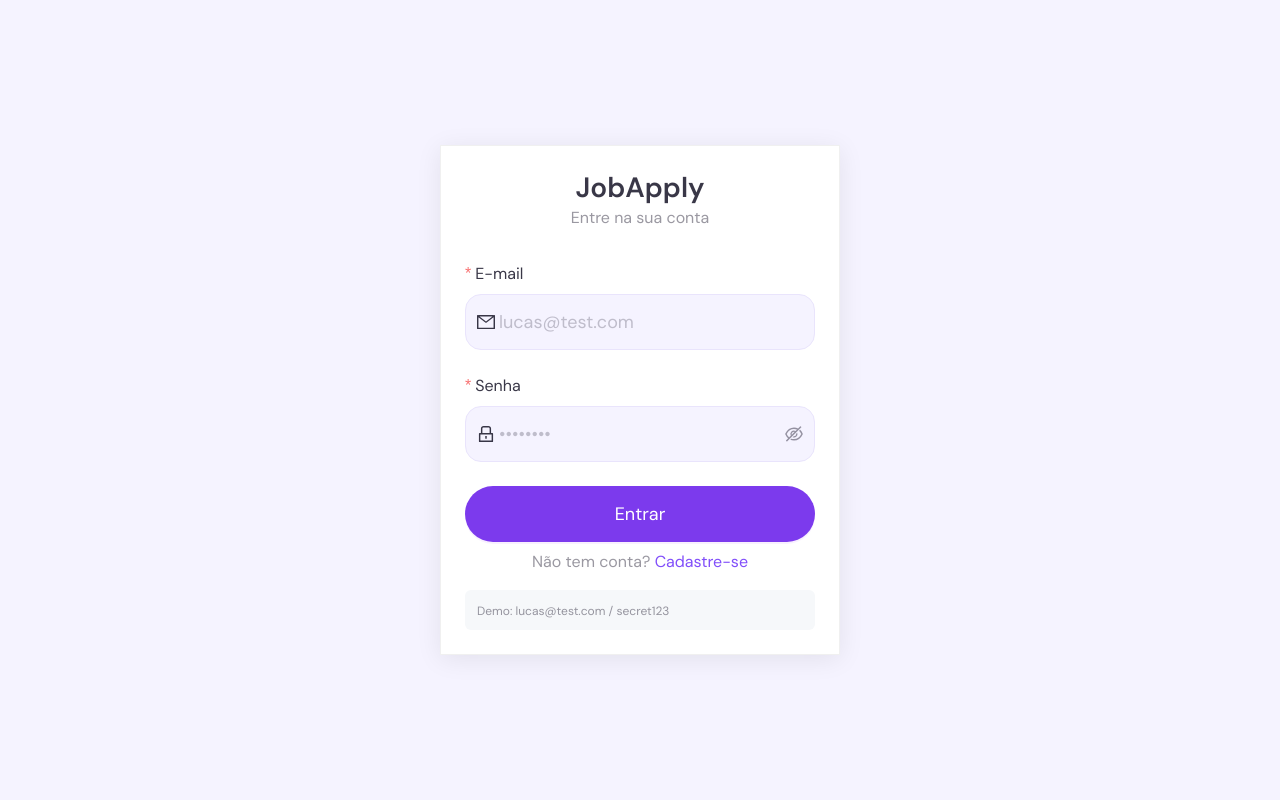
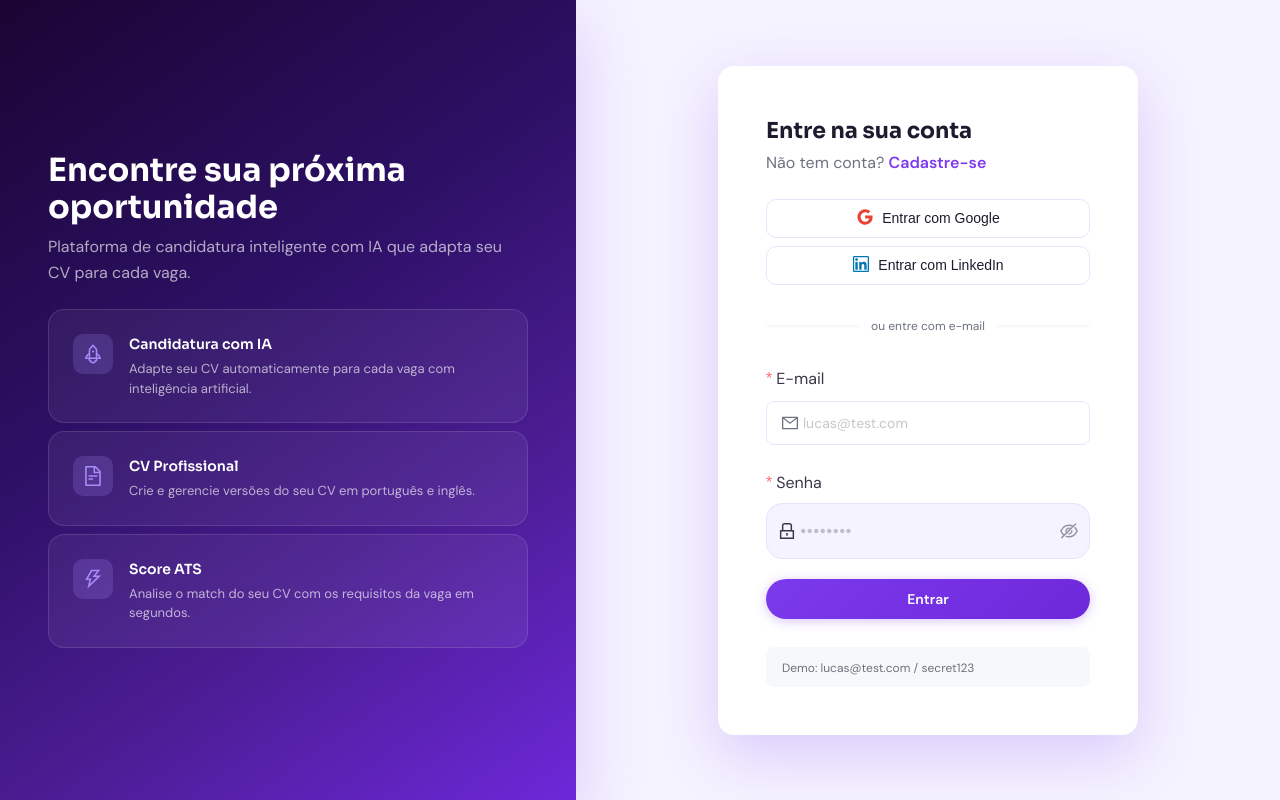
Before and after one commit to LMansoldo/jobapply, a React (Vite) app in the folder apps/jobapply-app/: page /login in a window 1280 px wide. Built offline with nearby package versions, Linux system fonts and the light colour scheme; no server answers.

Commit message:
refactor(Auth): refactor LoginPage to match landing-auth mockup

```diff
--- a/apps/jobapply-app/src/presentation/pages/LoginPage.tsx
+++ b/apps/jobapply-app/src/presentation/pages/LoginPage.tsx
@@ -1,23 +1,44 @@
 import { useState } from 'react'
-import { MailOutlined, LockOutlined } from '@ant-design/icons'
+import { MailOutlined, LockOutlined, RocketOutlined, FileTextOutlined, ThunderboltOutlined } from '@ant-design/icons'
 import { Link, useNavigate } from 'react-router-dom'
 import { useTranslation } from 'react-i18next'
 import { useAntApp } from '../../components/AntApp'
-import { Button } from '../../components/Button'
-import { Card } from '../../components/Card'
 import { Form, FormItem } from '../../components/Form'
-import { Input, InputPassword } from '../../components/Input'
-import { Text, Title } from '../../components/Typography'
+import { InputPassword } from '../../components/Input'
 import { useAuth } from '../../application/providers/AuthProvider'
 import { login as loginService } from '../../infrastructure/repositories/authRepository'
+import { AuthLayout } from '../../design-system/auth/AuthLayout'
+import { FeatureCard } from '../../design-system/auth/FeatureCard'
+import { SocialLoginBtn } from '../../design-system/auth/SocialLoginBtn'
+import { DSButton } from '../../design-system/primitives/DSButton'
+import { DSInput } from '../../design-system/primitives/DSInput'
 import { Colors } from '../../styles/theme/colors'
-import { FontSize } from '../../styles/theme/typography'
+import { FontFamily, FontWeight, FontSize } from '../../styles/theme/typography'
 import { Spacing } from '../../styles/theme/spacing'
+import { Divider } from '../../components/Divider'
 
 interface LoginForm {
   email: string
   password: string
 }
+
+const LEFT_PANEL = (
+  <div style={{ display: 'flex', flexDirection: 'column', gap: Spacing.lg }}>
+    <div>
+      <h1 style={{ fontFamily: FontFamily.heading, color: Colors.white, fontSize: '3.2rem', margin: '0 0 0.8rem', fontWeight: FontWeight.bold, lineHeight: 1.15 }}>
+        Encontre sua próxima<br />oportunidade
+      </h1>
+      <p style={{ color: 'rgba(255,255,255,0.65)', fontSize: FontSize.base, margin: 0, lineHeight: 1.6 }}>
+        Plataforma de candidatura inteligente com IA que adapta seu CV para cada vaga.
+      </p>
+    </div>
+    <div style={{ display: 'flex', flexDirection: 'column', gap: Spacing.sm }}>
+      <FeatureCard icon={<RocketOutlined />} title="Candidatura com IA" description="Adapte seu CV automaticamente para cada vaga com inteligência artificial." />
+      <FeatureCard icon={<FileTextOutlined />} title="CV Profissional" description="Crie e gerencie versões do seu CV em português e inglês." />
+      <FeatureCard icon={<ThunderboltOutlined />} title="Score ATS" description="Analise o match do seu CV com os requisitos da vaga em segundos." />
+    </div>
+  </div>
+)
 
 export default function LoginPage() {
   const [loading, setLoading] = useState(false)
@@ -43,24 +64,26 @@ export default function LoginPage() {
     }
   }
 
-  return (
-    <div
-      style={{
-        minHeight: '100vh',
-        display: 'flex',
-        alignItems: 'center',
-        justifyContent: 'center',
-        background: Colors.pageBg,
-        padding: `${Spacing.lg} ${Spacing.md}`,
-      }}
-    >
-      <Card style={{ width: '100%', maxWidth: Spacing.sidebarWidth, boxShadow: `0 0.4rem 2.4rem ${Colors.shadowMd}` }}>
-        <div style={{ textAlign: 'center', marginBottom: Spacing.xl }}>
-          <Title level={3} style={{ margin: 0 }}>
-            {t('auth.appName')}
-          </Title>
-          <Text type="secondary">{t('auth.loginTitle')}</Text>
+  const RIGHT_PANEL = (
+    <div style={{ display: 'flex', flexDirection: 'column', gap: Spacing.md }}>
+      <div style={{ marginBottom: Spacing.sm }}>
+        <h2 style={{ fontFamily: FontFamily.heading, fontSize: '2.2rem', color: Colors.textMain, margin: '0 0 0.4rem', fontWeight: FontWeight.bold }}>
+          {t('auth.loginTitle')}
+        </h2>
+        <p style={{ color: Colors.textSub, fontSize: FontSize.base, margin: 0 }}>
+          {t('auth.noAccount')}{' '}
+          <Link to="/register" style={{ color: Colors.primaryDark, fontWeight: FontWeight.semibold }}>
+            {t('auth.register')}
+          </Link>
+        </p>
       </div>
+
+      <div style={{ display: 'flex', flexDirection: 'column', gap: Spacing.sm }}>
+        <SocialLoginBtn provider="google" onClick={() => {}} />
+        <SocialLoginBtn provider="linkedin" onClick={() => {}} />
+      </div>
+
+      <Divider plain style={{ color: Colors.textSub, fontSize: FontSize.sm }}>ou entre com e-mail</Divider>
 
       <Form layout="vertical" onFinish={handleSubmit} autoComplete="off">
         <FormItem
@@ -71,35 +94,30 @@ export default function LoginPage() {
             { type: 'email', message: t('auth.invalidEmail') },
           ]}
         >
-            <Input prefix={<MailOutlined />} placeholder={t('auth.emailPlaceholder')} size="large" />
+          <DSInput leftIcon={<MailOutlined />} placeholder={t('auth.emailPlaceholder')} filled />
         </FormItem>
 
         <FormItem
           name="password"
           label={t('auth.password')}
           rules={[{ required: true, message: t('auth.requiredPassword') }]}
+          style={{ marginBottom: Spacing.md }}
         >
           <InputPassword prefix={<LockOutlined />} placeholder={t('auth.passwordPlaceholder')} size="large" />
         </FormItem>
 
         <FormItem style={{ marginBottom: Spacing.sm }}>
-            <Button type="primary" htmlType="submit" loading={loading} block size="large">
+          <DSButton variant="primary" htmlType="submit" loading={loading} style={{ width: '100%' }}>
             {t('auth.login')}
-            </Button>
+          </DSButton>
         </FormItem>
-
-          <div style={{ textAlign: 'center' }}>
-            <Text type="secondary">{t('auth.noAccount')} </Text>
-            <Link to="/register">{t('auth.register')}</Link>
-          </div>
       </Form>
 
-        <div style={{ marginTop: Spacing.md, padding: `${Spacing.sm} ${Spacing.md1}`, background: Colors.surfaceCode, borderRadius: Spacing.sm2 }}>
-          <Text type="secondary" style={{ fontSize: FontSize.sm }}>
-            {t('auth.demoCredentials')}
-          </Text>
+      <div style={{ background: Colors.surfaceCode, borderRadius: '8px', padding: `${Spacing.sm} ${Spacing.md}` }}>
+        <span style={{ color: Colors.textSub, fontSize: FontSize.sm }}>{t('auth.demoCredentials')}</span>
       </div>
-      </Card>
     </div>
   )
+
+  return <AuthLayout left={LEFT_PANEL} right={RIGHT_PANEL} />
 }
```
Lines whose indentation alone changed are shown as unchanged.
